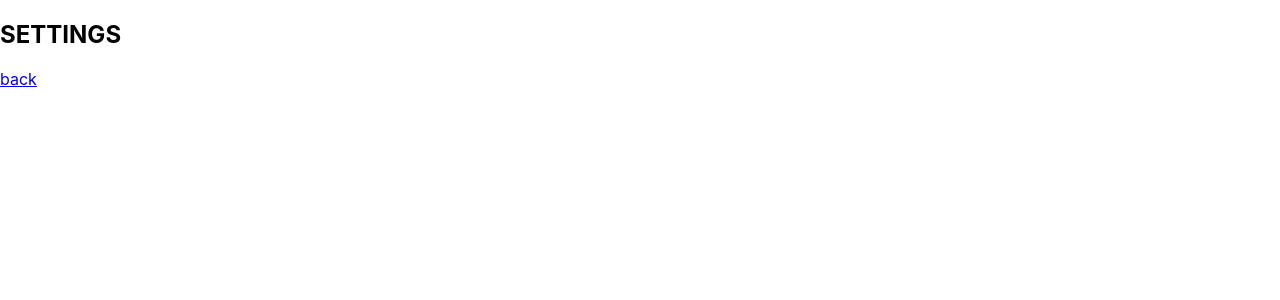
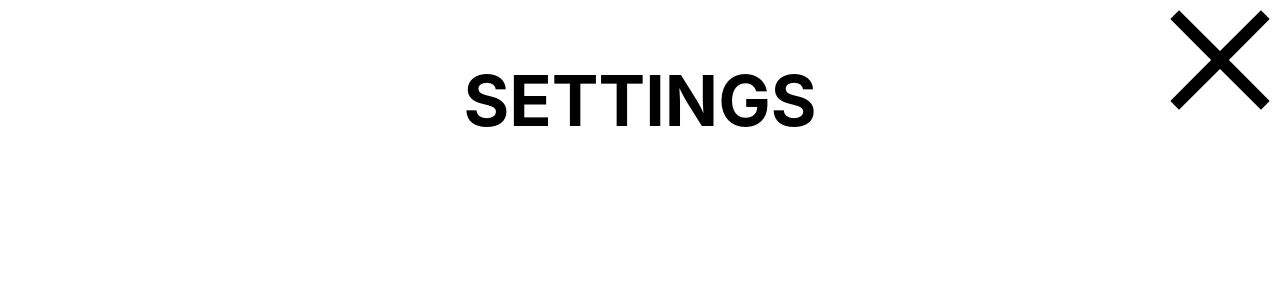
Before and after one commit to rdeepak2002/HomeHub, a React (Create React App) app: page /#/settings in a window 1280 px wide. Shown: the top 300 px of the page. Built offline with nearby package versions, Linux system fonts and the light colour scheme.

Commit message:
added 1 video feed

```diff
--- a/src/Screens/HomeScreen.js
+++ b/src/Screens/HomeScreen.js
@@ -6,11 +6,11 @@ class HomeScreen extends Component {
   render() {
     return (
       <div>
-        <a class="settingsBtn" href="/#/settings">
-          <img width="100px" height="100px" src={settingsGlyph}></img>
+        <a className="settingsBtn" href="/#/settings">
+          <img src={settingsGlyph} alt="settings" width="100px" height="100px"></img>
         </a>
-        <div class="cameraContainer">
-
+        <div className="cameraContainer">
+          <img src="http://octopi.local/webcam/?action=stream1" alt="stream" className="stream"></img>
         </div>
       </div>
     )
--- a/src/Screens/SettingsScreen.js
+++ b/src/Screens/SettingsScreen.js
@@ -1,12 +1,15 @@
 import React, { Component } from 'react'
+import '../Styles/SettingsScreen.css'
+import closeGlyph from '../Images/cross-solid.svg'
 
 class SettingsScreen extends Component {
   render() {
     return (
       <div>
-        <h2>SETTINGS</h2>
-        <a href="/#/">back</a>
-
+        <h2 className="settingsTitle">SETTINGS</h2>
+        <a className="closeBtn" href="/#/">
+          <img src={closeGlyph} alt="close" width="100px" height="100px"></img>
+        </a>
       </div>
     )
   }
--- a/src/Styles/HomeScreen.css
+++ b/src/Styles/HomeScreen.css
@@ -7,5 +7,14 @@
 }
 
 .cameraContainer {
+  width: 100%;
+}
 
+.stream {
+  margin-top: 100px;
+  width: 100px;
+  display: block;
+  margin-left: auto;
+  margin-right: auto;
+  width: 50%;
 }
--- /dev/null
+++ b/src/Styles/SettingsScreen.css
@@ -0,0 +1,13 @@
+.closeBtn {
+  position: absolute;
+  right: 0;
+  top: 0;
+  margin-right: 10px;
+  margin-top: 10px;
+}
+
+.settingsTitle {
+  position: block;
+  text-align: center;
+  font-size: 70px;
+}
```
Also changed, not shown: src/Images/cross-solid.svg (added).
